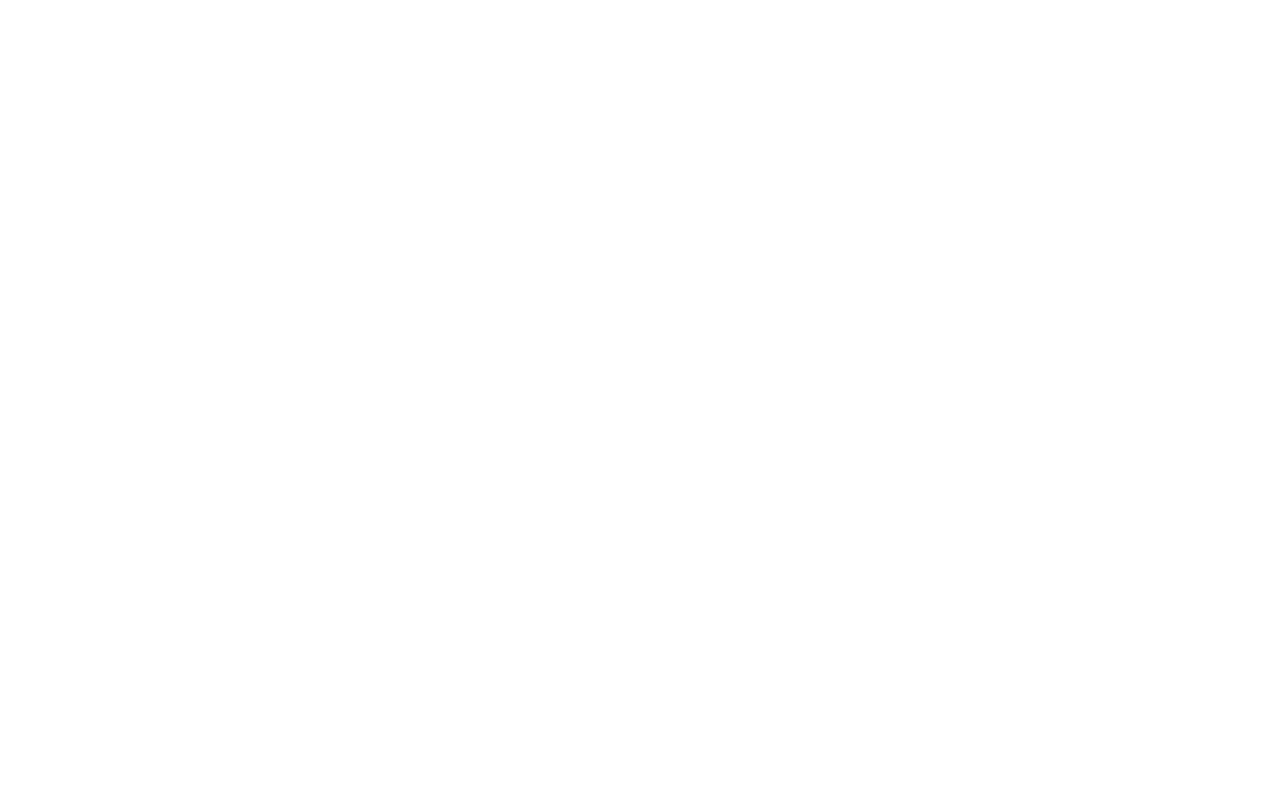
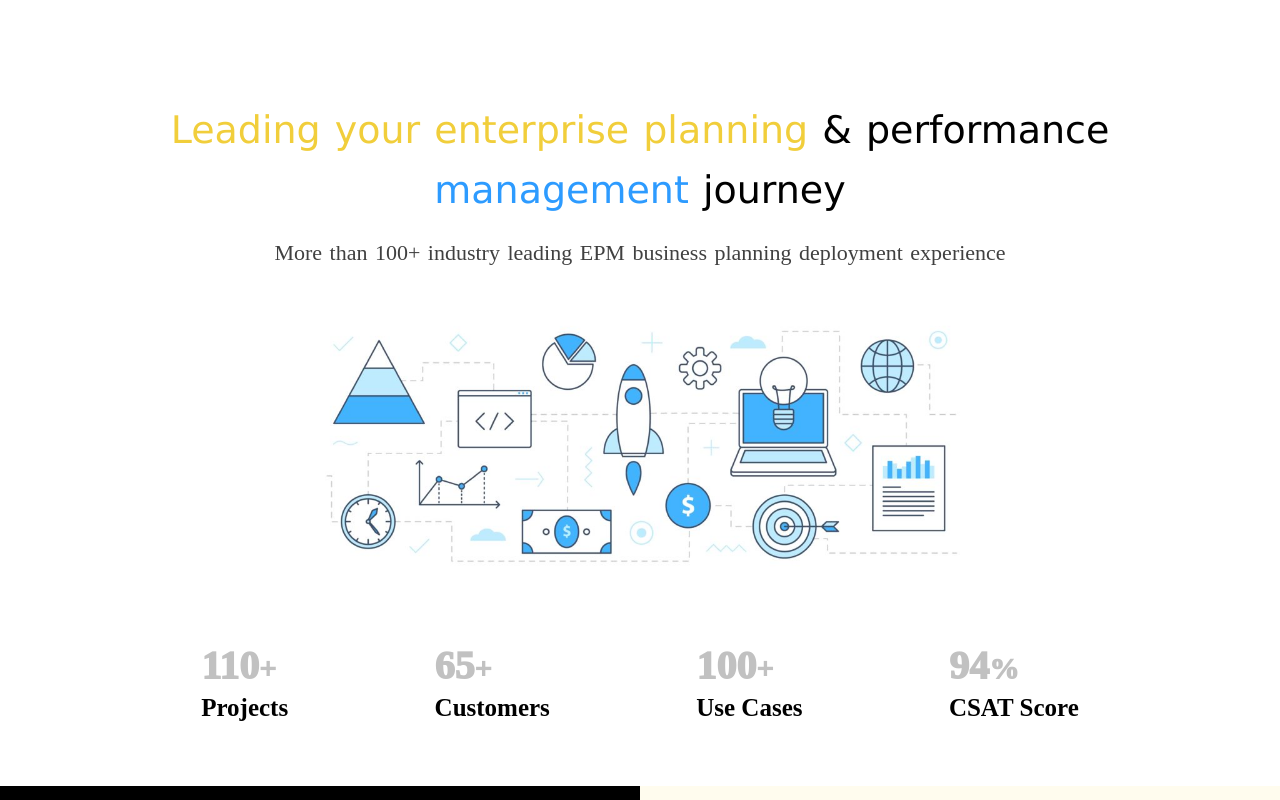
Before and after one commit to adharshSciPy/Planafin, a React (Create React App) app in the folder client/: page /services in a window 1280 px wide. Before the commit this address had no page. Shown: the top 800 px of the page. Built offline with nearby package versions, Linux system fonts and the light colour scheme.

Commit message:
vishvas commit

```diff
--- a/client/src/App.js
+++ b/client/src/App.js
@@ -2,13 +2,14 @@
 import { BrowserRouter, Routes, Route } from "react-router-dom";
 
 import Home from "./pages/Home/Home";
+import Services from "./pages/Services/Services";
 function App() {
   return (
     <div className="App">
     <BrowserRouter>
     <Routes>
       <Route path="/" element={<Home/>}/>
-
+      <Route path="services" element={<Services/>}/>
     </Routes>
     </BrowserRouter>
     </div>
--- /dev/null
+++ b/client/src/pages/Services/Services.jsx
@@ -0,0 +1,69 @@
+import React from "react";
+import "./services.css";
+import padam from "../../Assets/AdobeStock_369214822-Cropped-1024x451.jpg";
+function Services() {
+  return (
+    <div>
+      <div className="service-container">
+        <h2 className="service-container2">
+          <span style={{ color: "#f1ce3b" }}>
+            Leading your enterprise planning{" "}
+          </span>
+          & performance <br />
+          <span style={{ color: "#2d9bff" }}> management </span>
+          journey
+        </h2>
+      </div>
+      <div className="service-content1">
+        More than 100+ industry leading EPM business planning deployment
+        experience
+      </div>
+      <div className="service-image">
+        <img src={padam} alt="t" className="image-tag" />
+      </div>
+      <div className="increment-content">
+        <div className="increment-section">
+          <div class="js-contents">
+            <span class="num" data-val="11">
+              110
+            </span>
+            <span class="span-contents">+</span>
+            <p>Projects</p>
+          </div>
+          <div class="js-contents">
+            <span class="num" data-val="180">
+              65
+            </span>
+            <span class="span-contents">+</span>
+            <p>Customers</p>
+          </div>
+          <div class="js-contents">
+            <span class="num" data-val="3">
+              100
+            </span>
+            <span class="span-contents">+</span>
+            <p>Use Cases</p>
+          </div>
+          <div class="js-contents">
+            <span class="num" data-val="100">
+              94
+            </span>
+            <span class="span-contents">%</span>
+            <p>CSAT Score</p>
+          </div>
+        </div>
+      </div>
+
+     <div className="consulting-section">
+        <div className="consulting-left-section">
+
+        </div>
+        <div className="consulting-right-section">
+
+        </div>
+     </div>
+    </div>
+  );
+}
+
+export default Services;
--- /dev/null
+++ b/client/src/pages/Services/services.css
@@ -0,0 +1,70 @@
+
+.services-container{
+    width: 100%;
+  }
+  .service-container2{
+      margin-top: 100px;
+      text-align: center;
+      font-family: Verdana, Geneva, Tahoma, sans-serif;
+      font-size: 38px;
+      font-weight: 400;
+      word-spacing: 2px;
+      line-height: 60px
+  }
+  .service-content1{
+      width: 100%;
+      margin-top: 20px;
+      font-size: 22px;
+      word-spacing: 2px;
+      font-weight: 350;
+      text-align: center;
+      font-family: popins sans-serif;
+      color:#404040;
+  }
+  .service-image{
+      text-align: center;
+      margin-top: 50px;
+  }
+  .service-image .image-tag {
+      width: 50%;
+  }
+  .increment-section {
+    width: 80%;
+    margin: auto;
+    display: flex;
+    justify-content: space-around;
+    align-items: center;
+    /* padding: 10px; */
+    margin-top: 30px;
+  }
+  .js-contents {
+    padding: 10px;
+  }
+  .js-contents p {
+    font-size: 25px;
+    color:black;
+    line-height: 1.5;
+    font-weight: 700;
+  }
+  .num {
+    font-size: 40px;
+    color: #c1c1c1;
+    font-weight: 1000;
+  }
+  .span-contents {
+    font-size: 30px;
+    color: #C1C1C1;
+    font-weight: 1000;
+  }
+
+  .consulting-section{
+    width: 100%;
+    margin-top: 50px;
+    height: 500px;
+    background-color: #FFFCEE;
+  }
+  .consulting-left-section{
+    width: 50%;
+    height: 500px;
+    background-color: black;
+  }
```
Also changed, not shown: client/src/Assets/AdobeStock_369214822-Cropped-1024x451.jpg (added).
